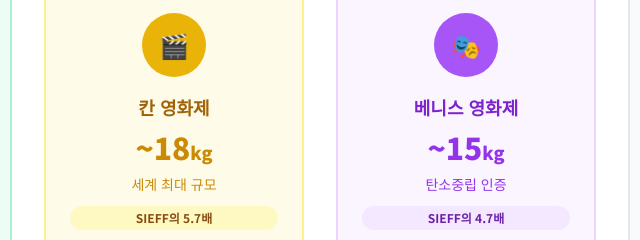
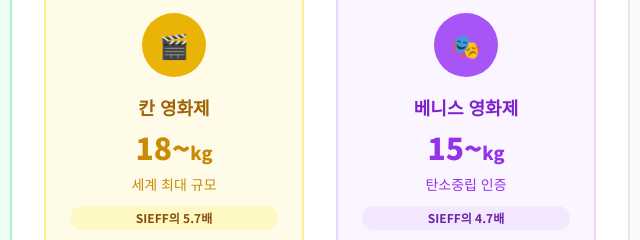
Before and after one commit to techwg/2025SIEFF_Impact_Report, a website: page sieff-impact.html in a window 1280 px wide. Shown: the part 3045-3285 px from the top of the page, 320-960 px from the left. Drawn offline with nearby package versions, Linux system fonts and the light colour scheme.

Commit message:
Update sieff-impact.html

```diff
--- a/sieff-impact.html
+++ b/sieff-impact.html
@@ -361,7 +361,7 @@
                             <span class="text-white font-bold text-2xl">🎬</span>
                         </div>
                         <h4 class="font-bold text-yellow-700 text-lg mb-2">칸 영화제</h4>
-                        <div class="text-3xl font-black text-yellow-600 mb-2">~18<span class="text-lg">kg</span></div>
+                        <div class="text-3xl font-black text-yellow-600 mb-2">18~<span class="text-lg">kg</span></div>
                         <div class="text-sm text-yellow-600 mb-3">세계 최대 규모</div>
                         <div class="bg-yellow-100 text-yellow-800 px-3 py-1 rounded-full text-xs font-bold">
                             SIEFF의 5.7배
@@ -374,7 +374,7 @@
                             <span class="text-white font-bold text-2xl">🎭</span>
                         </div>
                         <h4 class="font-bold text-purple-700 text-lg mb-2">베니스 영화제</h4>
-                        <div class="text-3xl font-black text-purple-600 mb-2">~15<span class="text-lg">kg</span></div>
+                        <div class="text-3xl font-black text-purple-600 mb-2">15~<span class="text-lg">kg</span></div>
                         <div class="text-sm text-purple-600 mb-3">탄소중립 인증</div>
                         <div class="bg-purple-100 text-purple-800 px-3 py-1 rounded-full text-xs font-bold">
                             SIEFF의 4.7배
@@ -598,7 +598,7 @@
                                 tooltip: {
                                     callbacks: {
                                         label: function (context) {
-                                            return `${context.label}: ${context.parsed.y} gCO₂`;
+                                            return `${context.label}: ${context.parsed.y} kgCO₂`;
                                         }
                                     }
                                 }
```
